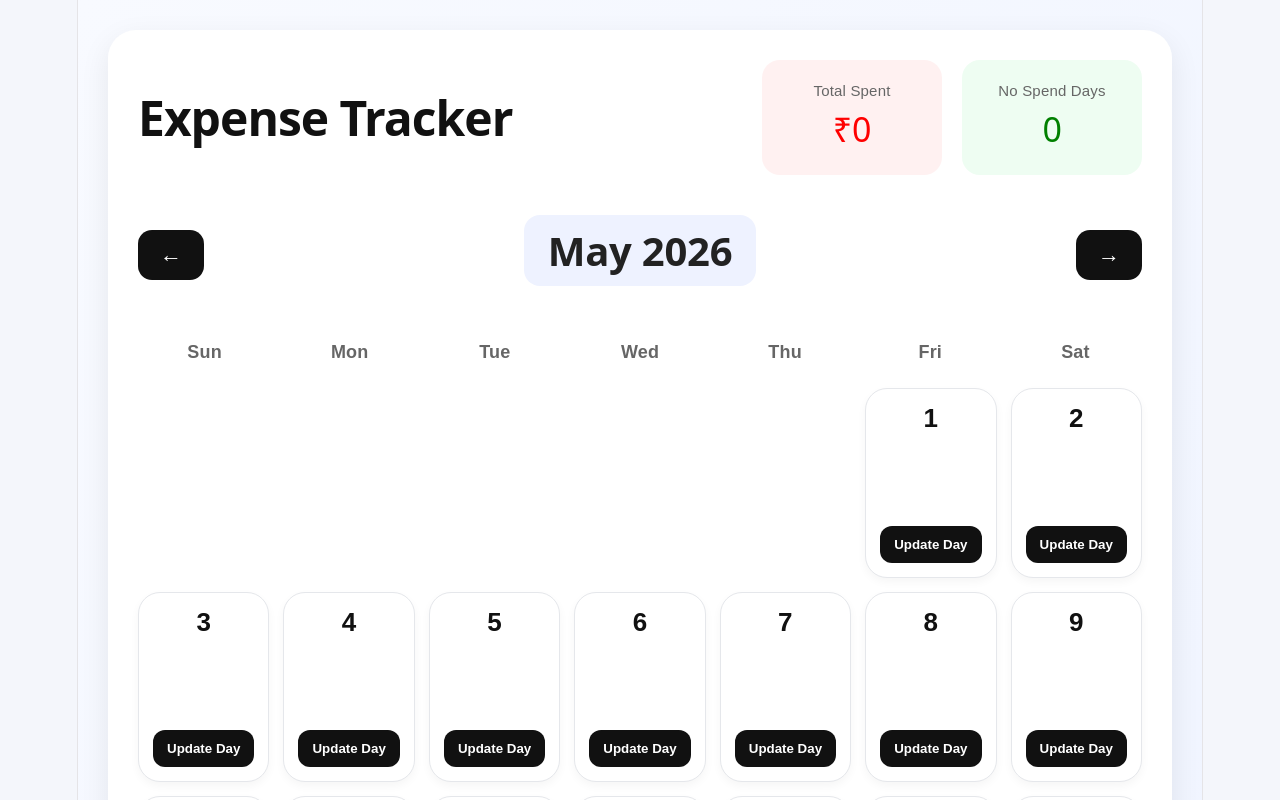
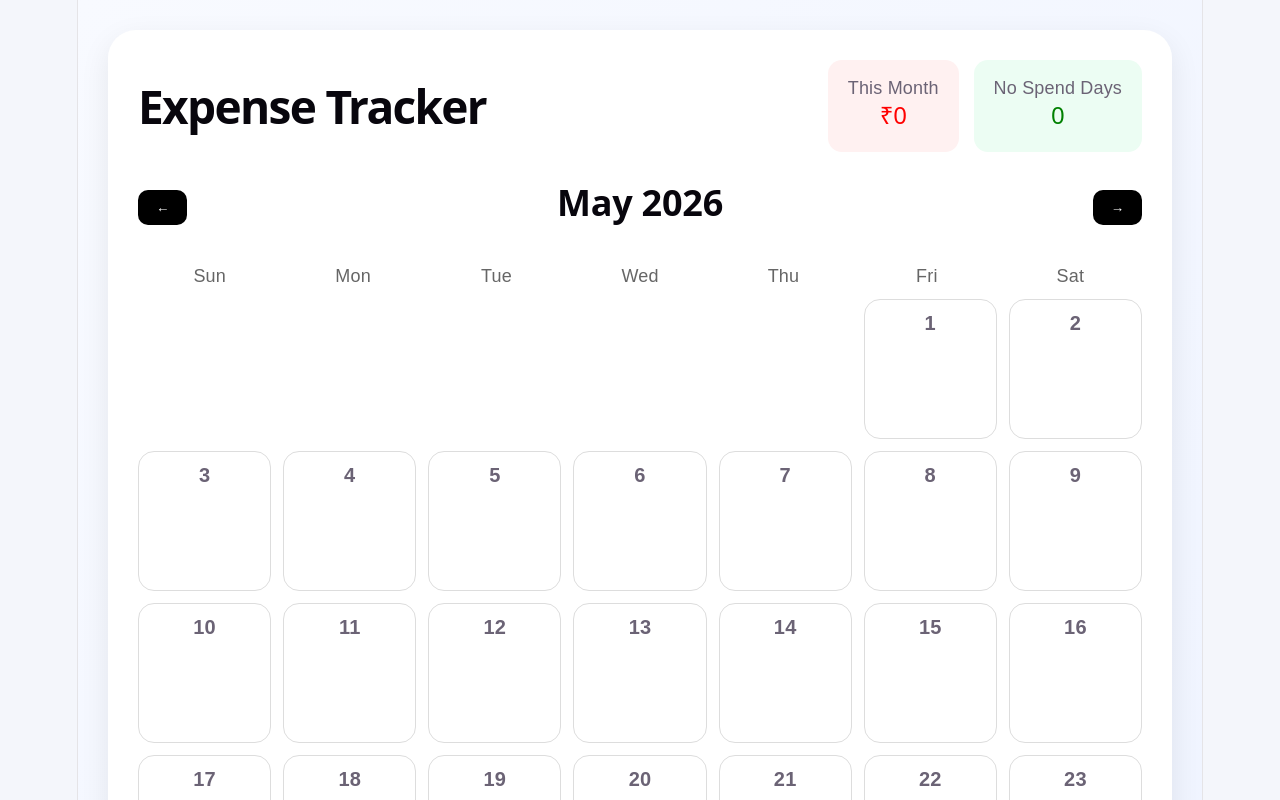
Before and after one commit to Ashutosh-Bhandari/Expense-Tracker, a React (Vite) app: page / in a window 1280 px wide. Shown: the top 800 px of the page. Built offline with nearby package versions, Linux system fonts and the light colour scheme.

Commit message:
Improved UX, fixed monthly stats, added delete day and modal flow

```diff
--- a/src/App.css
+++ b/src/App.css
@@ -1,5 +1,4 @@
 /* RESET */
-
 * {
   margin: 0;
   padding: 0;
@@ -7,373 +6,250 @@
 }
 
 /* BODY */
-
 body {
   font-family: Arial, sans-serif;
-  background-color: #f4f6fb;
+  background: #f4f6fb;
 }
 
 /* APP */
-
 .app {
   min-height: 100vh;
   padding: 30px;
-  background: linear-gradient(
-    to bottom right,
-    #f8faff,
-    #eef3ff
-  );
+  background: linear-gradient(to bottom right, #f8faff, #eef3ff);
 }
 
 /* CONTAINER */
-
 .container {
-  width: 100%;
   max-width: 1200px;
   margin: auto;
   background: white;
   border-radius: 28px;
   padding: 30px;
-  box-shadow: 0 10px 30px rgba(0, 0, 0, 0.08);
+  box-shadow: 0 10px 30px rgba(0,0,0,0.08);
 }
 
 /* TOP BAR */
-
 .top-bar {
   display: flex;
   justify-content: space-between;
   align-items: center;
-  gap: 20px;
   flex-wrap: wrap;
 }
 
 /* TITLE */
-
 .title {
-  font-size: 48px;
+  font-size: 46px;
   font-weight: 800;
-  color: #111;
-  letter-spacing: -1px;
 }
 
 /* STATS */
-
 .stats {
   display: flex;
-  gap: 20px;
-  flex-wrap: wrap;
+  gap: 15px;
 }
 
 .stat-card {
-  padding: 18px 24px;
-  border-radius: 18px;
-  min-width: 180px;
-}
-
-.stat-card p {
-  font-size: 15px;
-  color: #666;
-  margin-bottom: 5px;
-}
-
-.stat-card h2 {
-  font-size: 34px;
+  padding: 15px 20px;
+  border-radius: 14px;
 }
 
 .spent {
-  background-color: #fff1f1;
+  background: #fff1f1;
 }
-
 .spent h2 {
   color: red;
 }
 
 .nospend {
-  background-color: #eefdf2;
+  background: #ecfdf3;
 }
-
 .nospend h2 {
   color: green;
 }
 
-/* MONTH NAVIGATION */
-
+/* MONTH NAV */
 .month-navigation {
   display: flex;
   justify-content: space-between;
   align-items: center;
-  margin-top: 40px;
-  margin-bottom: 35px;
-  gap: 20px;
+  margin: 30px 0;
 }
 
 .month-title {
-  font-size: 40px;
+  font-size: 36px;
   font-weight: bold;
-  color: #222;
-  background-color: #eef2ff;
-  padding: 12px 24px;
-  border-radius: 16px;
-  text-align: center;
 }
 
 /* NAV BUTTON */
-
 .nav-button {
-  background-color: #111;
+  background: black;
   color: white;
   border: none;
-  padding: 12px 22px;
-  border-radius: 14px;
-  font-size: 22px;
+  padding: 10px 18px;
+  border-radius: 10px;
   cursor: pointer;
-  transition: 0.2s ease;
-}
-
-.nav-button:hover {
-  transform: scale(1.05);
 }
 
 /* WEEKDAYS */
-
 .weekdays {
   display: grid;
   grid-template-columns: repeat(7, 1fr);
-  margin-bottom: 12px;
+  margin-bottom: 10px;
+  text-align: center;
+  color: #666;
+}
+
+/* CALENDAR */
+.calendar-grid {
+  display: grid;
+  grid-template-columns: repeat(7, 1fr);
   gap: 12px;
 }
 
-.weekdays div {
-  text-align: center;
-  font-weight: bold;
-  color: #666;
-  padding: 10px;
-}
-
-/* CALENDAR GRID */
-
-.calendar-grid {
-  display: grid;
-  grid-template-columns: repeat(7, 1fr);
-  gap: 14px;
-}
-
 /* DAY CARD */
-
 .day-card {
   background: white;
-  border: 1px solid #e5e7eb;
-  border-radius: 22px;
-  min-height: 190px;
-  padding: 16px;
+  border: 1px solid #ddd;
+  border-radius: 16px;
+  min-height: 140px;
+  padding: 10px;
   position: relative;
-  transition: 0.2s ease;
-  box-shadow: 0 4px 10px rgba(0, 0, 0, 0.04);
+  cursor: pointer;
+  transition: 0.2s;
 }
 
 .day-card:hover {
   transform: translateY(-3px);
 }
 
-.no-spend-day {
-  background-color: #ecfdf3;
-  border: 2px solid #8de0a8;
+/* FUTURE DATE DISABLE LOOK */
+.day-card.disabled {
+  opacity: 0.5;
+  pointer-events: none;
 }
 
 /* DAY NUMBER */
-
 .day-number {
-  font-size: 26px;
-  color: #111;
+  font-size: 20px;
+  font-weight: bold;
 }
 
 /* NO SPEND */
+.no-spend-day {
+  background: #ecfdf3;
+  border: 2px solid #86efac;
+}
 
 .no-spend-text {
-  margin-top: 12px;
   color: green;
-  font-weight: bold;
-  font-size: 15px;
+  font-size: 13px;
+  margin-top: 6px;
 }
 
-/* EXPENSE CONTENT */
-
-.expense-content {
-  margin-top: 12px;
-}
-
+/* EXPENSE */
 .spent-amount {
   color: red;
-  font-size: 24px;
   font-weight: bold;
-  margin-bottom: 8px;
+  margin-top: 5px;
 }
 
 .expense-reason {
-  font-size: 14px;
+  font-size: 12px;
   color: #444;
-  margin-bottom: 6px;
 }
 
-/* BUTTON AREA */
-
-.card-button-area {
+/* DELETE BUTTON (IMPORTANT FIX) */
+.delete-day {
   position: absolute;
-  bottom: 14px;
-  left: 14px;
-  right: 14px;
-}
-
-/* UPDATE BUTTON */
-
-.update-button {
-  width: 100%;
-  padding: 11px;
+  top: 6px;
+  right: 6px;
+  background: red;
+  color: white;
   border: none;
-  border-radius: 12px;
-  background-color: #111;
-  color: white;
-  font-weight: bold;
+  border-radius: 6px;
+  padding: 3px 6px;
+  font-size: 12px;
   cursor: pointer;
-  transition: 0.2s ease;
-}
-
-.update-button:hover {
-  opacity: 0.9;
 }
 
 /* MODAL */
-
 .modal-overlay {
   position: fixed;
   top: 0;
   left: 0;
   width: 100%;
   height: 100%;
-  background: rgba(0, 0, 0, 0.5);
+  background: rgba(0,0,0,0.5);
   display: flex;
   justify-content: center;
   align-items: center;
-  z-index: 1000;
 }
 
 .modal {
+  background: white;
+  padding: 25px;
+  border-radius: 20px;
   width: 400px;
-  background: white;
-  border-radius: 24px;
-  padding: 32px;
-  animation: popup 0.2s ease;
 }
 
-@keyframes popup {
-  from {
-    transform: scale(0.95);
-    opacity: 0;
-  }
-
-  to {
-    transform: scale(1);
-    opacity: 1;
-  }
-}
-
-/* MODAL TITLE */
-
-.modal-title {
-  font-size: 32px;
-  margin-bottom: 20px;
-  color: #111;
-}
-
-/* INPUT */
-
-.modal-input {
+.modal input {
   width: 100%;
-  padding: 14px;
-  margin-bottom: 14px;
-  border-radius: 12px;
+  padding: 12px;
+  margin-top: 10px;
+  border-radius: 10px;
   border: 1px solid #ccc;
-  font-size: 16px;
 }
 
 /* MODAL BUTTONS */
-
 .modal-buttons {
   display: flex;
-  gap: 12px;
-  margin-top: 10px;
+  gap: 10px;
+  margin-top: 15px;
 }
 
-/* SAVE BUTTON */
-
-.save-button {
+.modal-buttons button {
   flex: 1;
-  background: #111;
-  color: white;
+  padding: 10px;
+  border-radius: 10px;
   border: none;
-  padding: 14px;
-  border-radius: 12px;
-  font-weight: bold;
   cursor: pointer;
 }
 
-/* CANCEL BUTTON */
-
-.cancel-button {
-  flex: 1;
-  background: #e5e7eb;
-  color: #111;
-  border: none;
-  padding: 14px;
-  border-radius: 12px;
-  font-weight: bold;
-  cursor: pointer;
+.modal-buttons button:nth-child(1) {
+  background: black;
+  color: white;
 }
 
-/* MOBILE RESPONSIVE */
+.modal-buttons button:nth-child(2) {
+  background: green;
+  color: white;
+}
 
+.modal-buttons button:nth-child(3) {
+  background: #ddd;
+}
+
+/* MOBILE */
 @media (max-width: 768px) {
   .app {
     padding: 15px;
   }
 
   .container {
-    padding: 18px;
-    border-radius: 22px;
+    padding: 20px;
   }
 
   .title {
-    font-size: 34px;
+    font-size: 30px;
   }
 
   .stats {
     width: 100%;
-    gap: 12px;
-  }
-
-  .stat-card {
-    flex: 1;
-    min-width: 140px;
-    padding: 14px;
-  }
-
-  .stat-card h2 {
-    font-size: 28px;
-  }
-
-  .month-navigation {
-    margin-top: 30px;
-    margin-bottom: 25px;
+    justify-content: space-between;
   }
 
   .month-title {
     font-size: 24px;
-    padding: 10px 16px;
-  }
-
-  .nav-button {
-    padding: 10px 16px;
-    font-size: 18px;
   }
 
   .weekdays {
@@ -382,46 +258,13 @@ body {
 
   .calendar-grid {
     grid-template-columns: repeat(2, 1fr);
-    gap: 12px;
   }
 
   .day-card {
-    min-height: 180px;
-    padding: 14px;
-  }
-
-  .day-number {
-    font-size: 22px;
-  }
-
-  .spent-amount {
-    font-size: 20px;
-  }
-
-  .expense-reason {
-    font-size: 12px;
-  }
-
-  .update-button {
-    font-size: 12px;
-    padding: 10px;
+    min-height: 150px;
   }
 
   .modal {
-    width: 92%;
-    padding: 24px;
-  }
-
-  .modal-title {
-    font-size: 26px;
-  }
-
-  .modal-input {
-    padding: 12px;
-    font-size: 15px;
-  }
-
-  .modal-buttons {
-    flex-direction: column;
+    width: 90%;
   }
 }
--- a/src/App.jsx
+++ b/src/App.jsx
@@ -1,5 +1,5 @@
+import { useState, useEffect } from "react";
 import { Analytics } from "@vercel/analytics/react";
-import { useState, useEffect } from "react";
 import "./App.css";
 
 export default function App() {
@@ -21,92 +21,45 @@ export default function App() {
   const [expenseReason, setExpenseReason] = useState("");
 
   useEffect(() => {
-    localStorage.setItem(
-      "calendar-expenses",
-      JSON.stringify(expenses)
-    );
+    localStorage.setItem("calendar-expenses", JSON.stringify(expenses));
   }, [expenses]);
 
   const monthNames = [
-    "January",
-    "February",
-    "March",
-    "April",
-    "May",
-    "June",
-    "July",
-    "August",
-    "September",
-    "October",
-    "November",
-    "December",
+    "January","February","March","April","May","June",
+    "July","August","September","October","November","December"
   ];
 
-  const daysInMonth = new Date(
-    currentYear,
-    currentMonth + 1,
-    0
-  ).getDate();
+  const daysInMonth = new Date(currentYear, currentMonth + 1, 0).getDate();
 
-  const firstDay = new Date(
-    currentYear,
-    currentMonth,
-    1
-  ).getDay();
-
-  const totalSpent = Object.values(expenses)
-    .flat()
-    .reduce(
-      (total, item) => total + Number(item.amount),
-      0
-    );
-
-  const noSpendDays = Object.keys(expenses).filter(
-    (date) => expenses[date]?.length === 0
-  ).length;
+  const firstDay = new Date(currentYear, currentMonth, 1).getDay();
 
   const generateDateKey = (day) => {
     return `${currentYear}-${currentMonth + 1}-${day}`;
   };
 
-  const markNoSpendDay = (day) => {
-    const key = generateDateKey(day);
+  // ✅ MONTH FILTERED TOTAL
+  const totalSpent = Object.entries(expenses)
+    .filter(([date]) => {
+      const [year, month] = date.split("-");
+      return (
+        Number(year) === currentYear &&
+        Number(month) === currentMonth + 1
+      );
+    })
+    .flatMap(([, value]) => value)
+    .reduce((total, item) => total + Number(item.amount), 0);
 
-    setExpenses({
-      ...expenses,
-      [key]: [],
-    });
-  };
-
-  const addExpense = () => {
-    if (
-      !expenseAmount ||
-      !expenseReason ||
-      !selectedDate
-    )
-      return;
-
-    const newExpense = {
-      id: Date.now(),
-      amount: expenseAmount,
-      reason: expenseReason,
-    };
-
-    const currentExpenses =
-      expenses[selectedDate] || [];
-
-    setExpenses({
-      ...expenses,
-      [selectedDate]: [
-        ...currentExpenses,
-        newExpense,
-      ],
-    });
-
-    setExpenseAmount("");
-    setExpenseReason("");
-    setShowModal(false);
-  };
+  // ✅ MONTH FILTERED NO-SPEND
+  const noSpendDays = Object.entries(expenses).filter(
+    ([date, value]) => {
+      const [year, month] = date.split("-");
+      return (
+        Number(year) === currentYear &&
+        Number(month) === currentMonth + 1 &&
+        value.length === 0
+      );
+    }
+  ).length;
 
   const getDateExpenses = (day) => {
     const key = generateDateKey(day);
@@ -115,10 +68,47 @@ export default function App() {
 
   const openExpenseModal = (day) => {
     const key = generateDateKey(day);
+    setSelectedDate(key);
+    setShowModal(true);
+  };
 
-    setSelectedDate(key);
+  const addExpense = () => {
+    if (!expenseAmount || !expenseReason || !selectedDate) return;
 
-    setShowModal(true);
+    const newExpense = {
+      id: Date.now(),
+      amount: expenseAmount,
+      reason: expenseReason,
+    };
+
+    const currentExpenses = expenses[selectedDate] || [];
+
+    setExpenses({
+      ...expenses,
+      [selectedDate]: [...currentExpenses, newExpense],
+    });
+
+    setExpenseAmount("");
+    setExpenseReason("");
+    setShowModal(false);
+  };
+
+  const markNoSpendFromModal = () => {
+    if (!selectedDate) return;
+
+    setExpenses({
+      ...expenses,
+      [selectedDate]: [],
+    });
+
+    setShowModal(false);
+  };
+
+  const deleteDay = (day) => {
+    const key = generateDateKey(day);
+    const updated = { ...expenses };
+    delete updated[key];
+    setExpenses(updated);
   };
 
   const previousMonth = () => {
@@ -142,14 +132,13 @@ export default function App() {
   return (
     <div className="app">
       <div className="container">
+
         <div className="top-bar">
-          <h1 className="title">
-            Expense Tracker
-          </h1>
+          <h1 className="title">Expense Tracker</h1>
 
           <div className="stats">
             <div className="stat-card spent">
-              <p>Total Spent</p>
+              <p>This Month</p>
               <h2>₹{totalSpent}</h2>
             </div>
 
@@ -161,59 +150,38 @@ export default function App() {
         </div>
 
         <div className="month-navigation">
-          <button
-            onClick={previousMonth}
-            className="nav-button"
-          >
-            ←
-          </button>
-
+          <button onClick={previousMonth} className="nav-button">←</button>
           <h2 className="month-title">
-            {monthNames[currentMonth]}{" "}
-            {currentYear}
+            {monthNames[currentMonth]} {currentYear}
           </h2>
-
-          <button
-            onClick={nextMonth}
-            className="nav-button"
-          >
-            →
-          </button>
+          <button onClick={nextMonth} className="nav-button">→</button>
         </div>
 
         <div className="weekdays">
-          <div>Sun</div>
-          <div>Mon</div>
-          <div>Tue</div>
-          <div>Wed</div>
-          <div>Thu</div>
-          <div>Fri</div>
-          <div>Sat</div>
+          <div>Sun</div><div>Mon</div><div>Tue</div>
+          <div>Wed</div><div>Thu</div><div>Fri</div><div>Sat</div>
         </div>
 
         <div className="calendar-grid">
-          {Array.from({ length: firstDay }).map(
-            (_, index) => (
-              <div key={index}></div>
-            )
-          )}
+          {Array.from({ length: firstDay }).map((_, i) => (
+            <div key={i}></div>
+          ))}
 
-          {Array.from({
-            length: daysInMonth,
-          }).map((_, index) => {
+          {Array.from({ length: daysInMonth }).map((_, index) => {
             const day = index + 1;
+            const dateExpenses = getDateExpenses(day);
 
-            const dateExpenses =
-              getDateExpenses(day);
+            const isFutureDate =
+              currentYear === today.getFullYear() &&
+              currentMonth === today.getMonth() &&
+              day > today.getDate();
 
             const isNoSpend =
-              dateExpenses &&
-              dateExpenses.length === 0;
+              dateExpenses && dateExpenses.length === 0;
 
             const spentAmount = dateExpenses
               ? dateExpenses.reduce(
-                  (total, item) =>
-                    total + Number(item.amount),
+                  (total, item) => total + Number(item.amount),
                   0
                 )
               : 0;
@@ -221,61 +189,37 @@ export default function App() {
             return (
               <div
                 key={day}
-                className={`day-card ${
-                  isNoSpend
-                    ? "no-spend-day"
-                    : ""
-                }`}
+                className={`day-card ${isNoSpend ? "no-spend-day" : ""}`}
+                onClick={() => !isFutureDate && openExpenseModal(day)}
               >
-                <h3 className="day-number">
-                  {day}
-                </h3>
+                <h3 className="day-number">{day}</h3>
+
+                {dateExpenses && (
+                  <button
+                    className="delete-day"
+                    onClick={(e) => {
+                      e.stopPropagation();
+                      deleteDay(day);
+                    }}
+                  >
+                    🗑
+                  </button>
+                )}
 
                 {isNoSpend && (
-                  <div className="no-spend-text">
-                    ✓ No Spend Day
+                  <div className="no-spend-text">✓ No Spend</div>
+                )}
+
+                {!isNoSpend && dateExpenses && (
+                  <div className="expense-content">
+                    <p className="spent-amount">₹{spentAmount}</p>
+                    {dateExpenses.slice(0, 2).map((e) => (
+                      <p key={e.id} className="expense-reason">
+                        • {e.reason}
+                      </p>
+                    ))}
                   </div>
                 )}
-
-                {!isNoSpend &&
-                  dateExpenses && (
-                    <div className="expense-content">
-                      <p className="spent-amount">
-                        ₹{spentAmount}
-                      </p>
-
-                      {dateExpenses
-                        .slice(0, 3)
-                        .map((expense) => (
-                          <p
-                            key={expense.id}
-                            className="expense-reason"
-                          >
-                            • {expense.reason}
-                          </p>
-                        ))}
-                    </div>
-                  )}
-
-                <div className="card-button-area">
-                  <button
-                    onClick={() => {
-                      const didSpend =
-                        window.confirm(
-                          "Press OK if you spent money today.\nPress Cancel for No Spend Day."
-                        );
-
-                      if (didSpend) {
-                        openExpenseModal(day);
-                      } else {
-                        markNoSpendDay(day);
-                      }
-                    }}
-                    className="update-button"
-                  >
-                    Update Day
-                  </button>
-                </div>
               </div>
             );
           })}
@@ -285,54 +229,32 @@ export default function App() {
       {showModal && (
         <div className="modal-overlay">
           <div className="modal">
-            <h2 className="modal-title">
-              Add Expense
-            </h2>
+            <h2>Add Expense</h2>
 
             <input
               type="number"
               placeholder="Amount"
               value={expenseAmount}
-              onChange={(e) =>
-                setExpenseAmount(
-                  e.target.value
-                )
-              }
-              className="modal-input"
+              onChange={(e) => setExpenseAmount(e.target.value)}
             />
 
             <input
               type="text"
               placeholder="Reason"
               value={expenseReason}
-              onChange={(e) =>
-                setExpenseReason(
-                  e.target.value
-                )
-              }
-              className="modal-input"
+              onChange={(e) => setExpenseReason(e.target.value)}
             />
 
             <div className="modal-buttons">
-              <button
-                onClick={addExpense}
-                className="save-button"
-              >
-                Save Expense
-              </button>
-
-              <button
-                onClick={() =>
-                  setShowModal(false)
-                }
-                className="cancel-button"
-              >
-                Cancel
-              </button>
+              <button onClick={addExpense}>Save</button>
+              <button onClick={markNoSpendFromModal}>No Spend</button>
+              <button onClick={() => setShowModal(false)}>Cancel</button>
             </div>
           </div>
         </div>
       )}
+
+      {/* ✅ VERCEL ANALYTICS */}
       <Analytics />
     </div>
   );
```
